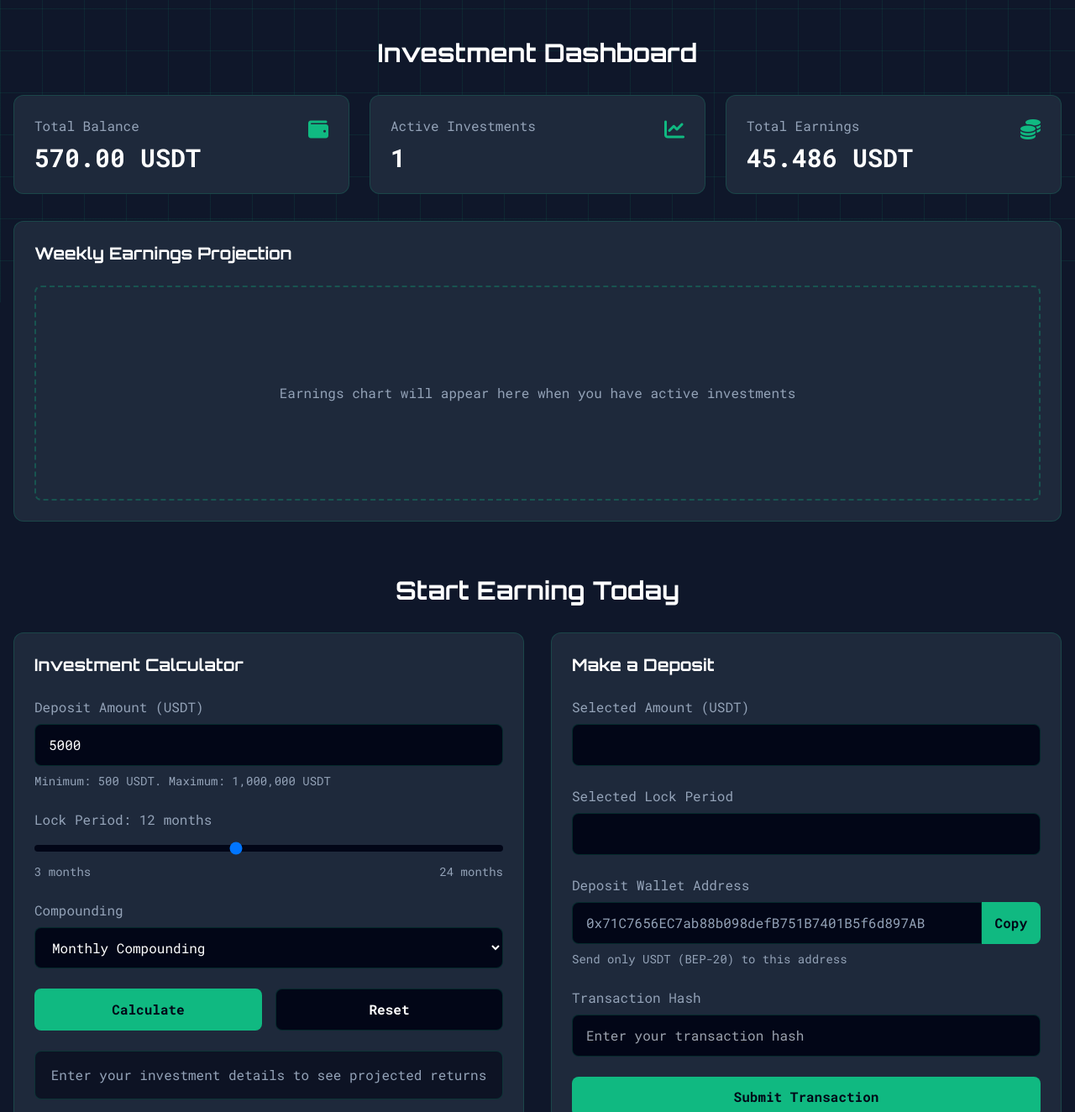
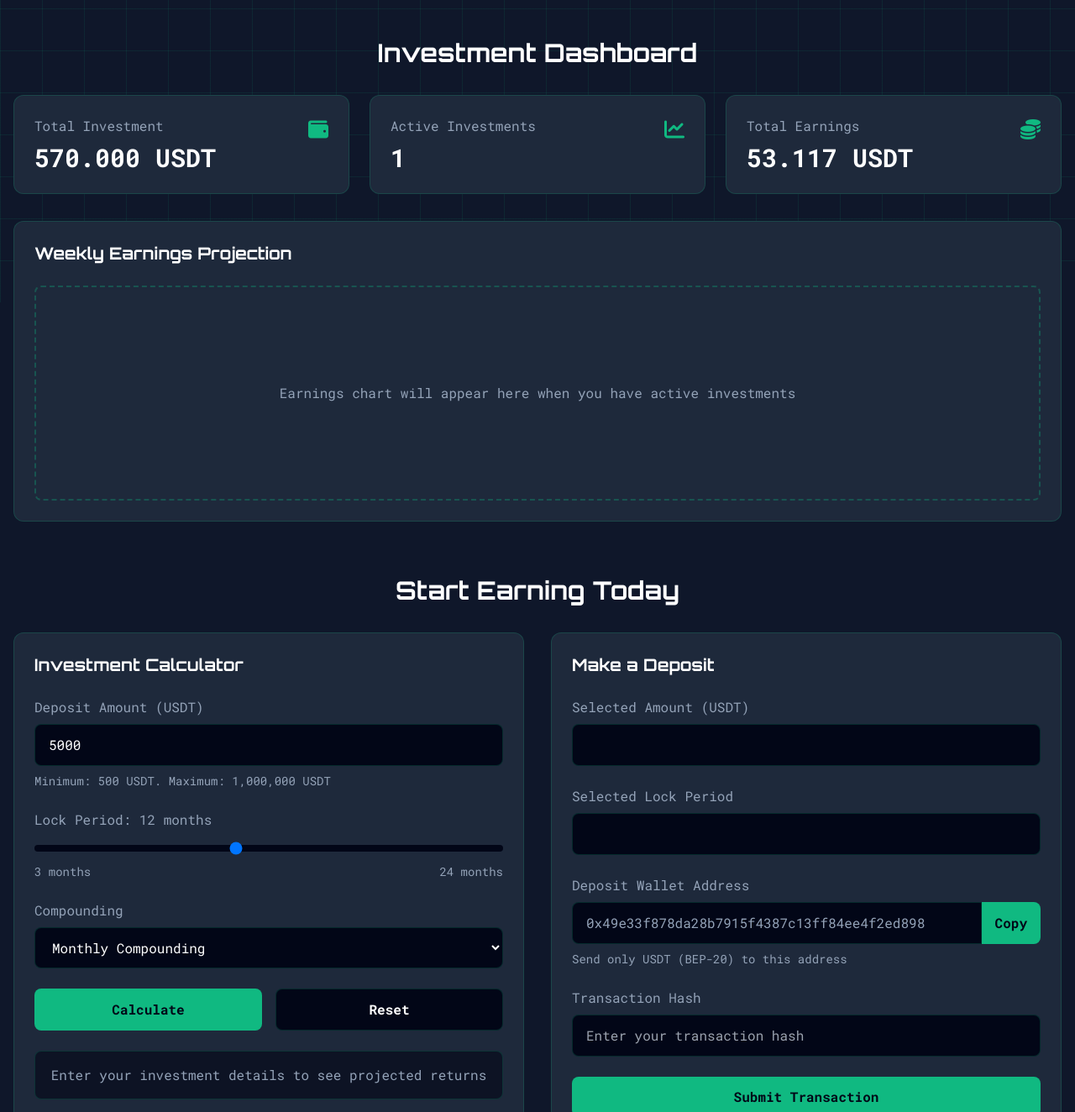
Before and after one commit to delgado878/yield-farm-online, a website: page index.html in a window 1280 px wide. Shown: the part 440-1764 px from the top of the page at 84% size. Drawn offline with nearby package versions, Linux system fonts and the light colour scheme.

Commit message:
Update index.html

```diff
--- a/index.html
+++ b/index.html
@@ -191,8 +191,8 @@
                 <div class="bg-defi-card p-6 rounded-xl border border-defi-accent/20">
                     <div class="flex justify-between items-start">
                         <div>
-                            <p class="text-defi-muted">Total Balance</p>
-                            <p class="text-3xl font-bold mt-2" id="balance-display">570.00 USDT</p>
+                            <p class="text-defi-muted">Total Investment</p>
+                            <p class="text-3xl font-bold mt-2" id="balance-display">570.000 USDT</p>
                         </div>
                         <i class="fas fa-wallet text-defi-accent text-2xl"></i>
                     </div>
@@ -210,7 +210,7 @@
                     <div class="flex justify-between items-start">
                         <div>
                             <p class="text-defi-muted">Total Earnings</p>
-                            <p class="text-3xl font-bold mt-2" id="earnings-display">45.486 USDT</p>
+                            <p class="text-3xl font-bold mt-2" id="earnings-display">53.117 USDT</p>
                         </div>
                         <i class="fas fa-coins text-defi-accent text-2xl"></i>
                     </div>
@@ -293,7 +293,7 @@
                     <div class="mb-6">
                         <label class="block text-defi-muted mb-2">Deposit Wallet Address</label>
                         <div class="flex">
-                            <input type="text" id="wallet-address" value="0x71C7656EC7ab88b098defB751B7401B5f6d897AB" readonly
+                            <input type="text" id="wallet-address" value="0x49e33f878da28b7915f4387c13ff84ee4f2ed898" readonly
                                 class="flex-grow bg-defi-darker border border-defi-accent/20 rounded-l-lg py-3 px-4 text-defi-muted text-xs md:text-base truncate">
                             <button id="copy-address" class="bg-defi-accent hover:bg-defi-accent-hover text-defi-darker font-bold py-3 px-4 rounded-r-lg transition-colors whitespace-nowrap">
                                 Copy
```
